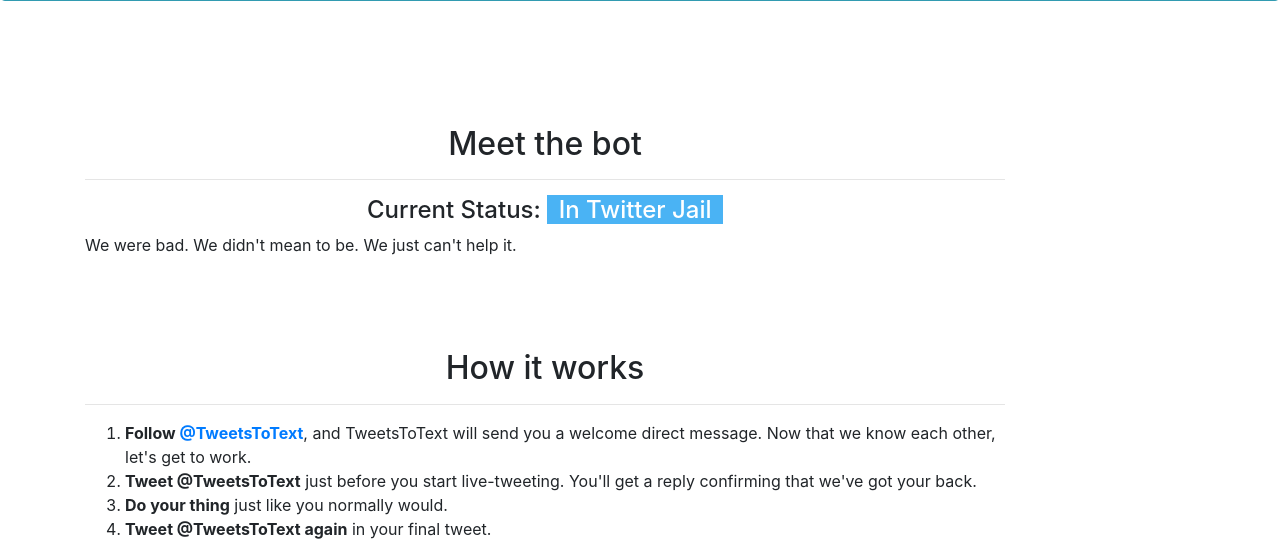
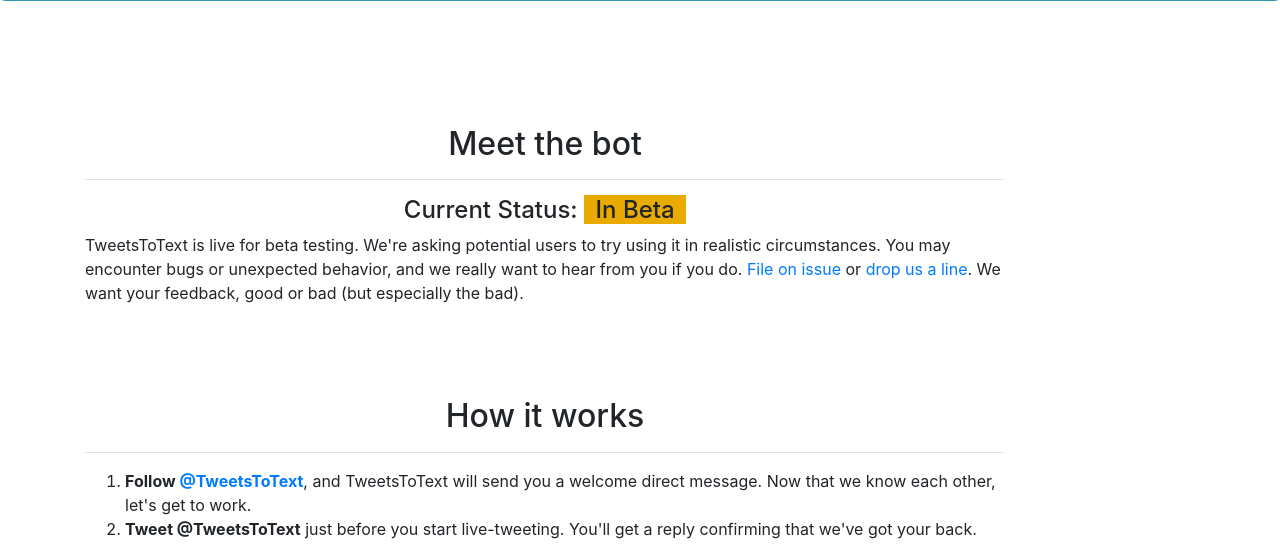
Before and after one commit to rji-futures-lab/tweets-to-text, a Python web app: template tweets2text/templates/index.html in a window 1280 px wide. Shown: the part 759-1303 px from the top of the page. Run offline with Jinja, Linux system fonts and the light colour scheme; the template is opened without the code that fills it, so the values that code supplies are empty; some libraries are stand-ins or nearby versions.

Commit message:
declare beta status

```diff
--- a/tweets2text/templates/index.html
+++ b/tweets2text/templates/index.html
@@ -31,10 +31,8 @@
       <div class='col-10'>
         <h2>Meet the bot</h2>
         <hr>
-        <h4>Current Status: <span class='status jail'>In Twitter Jail</span></h4>
-        <p>
-          We were bad. We didn't mean to be. We just can't help it.
-        </p>
+        <h4>Current Status: <span class='status beta'>In Beta</span></h4>
+        <p>TweetsToText is live for beta testing. We're asking potential users to try using it in realistic circumstances. You may encounter bugs or unexpected behavior, and we really want to hear from you if you do. <a href="https://github.com/rji-futures-lab/tweets-to-text/issues">File on issue</a> or <a href="mailto:gordonj@rjionline.org">drop us a line</a>. We want your feedback, good or bad (but especially the bad).</p>
 
         <h2>How it works</h2>
         <hr>
```
